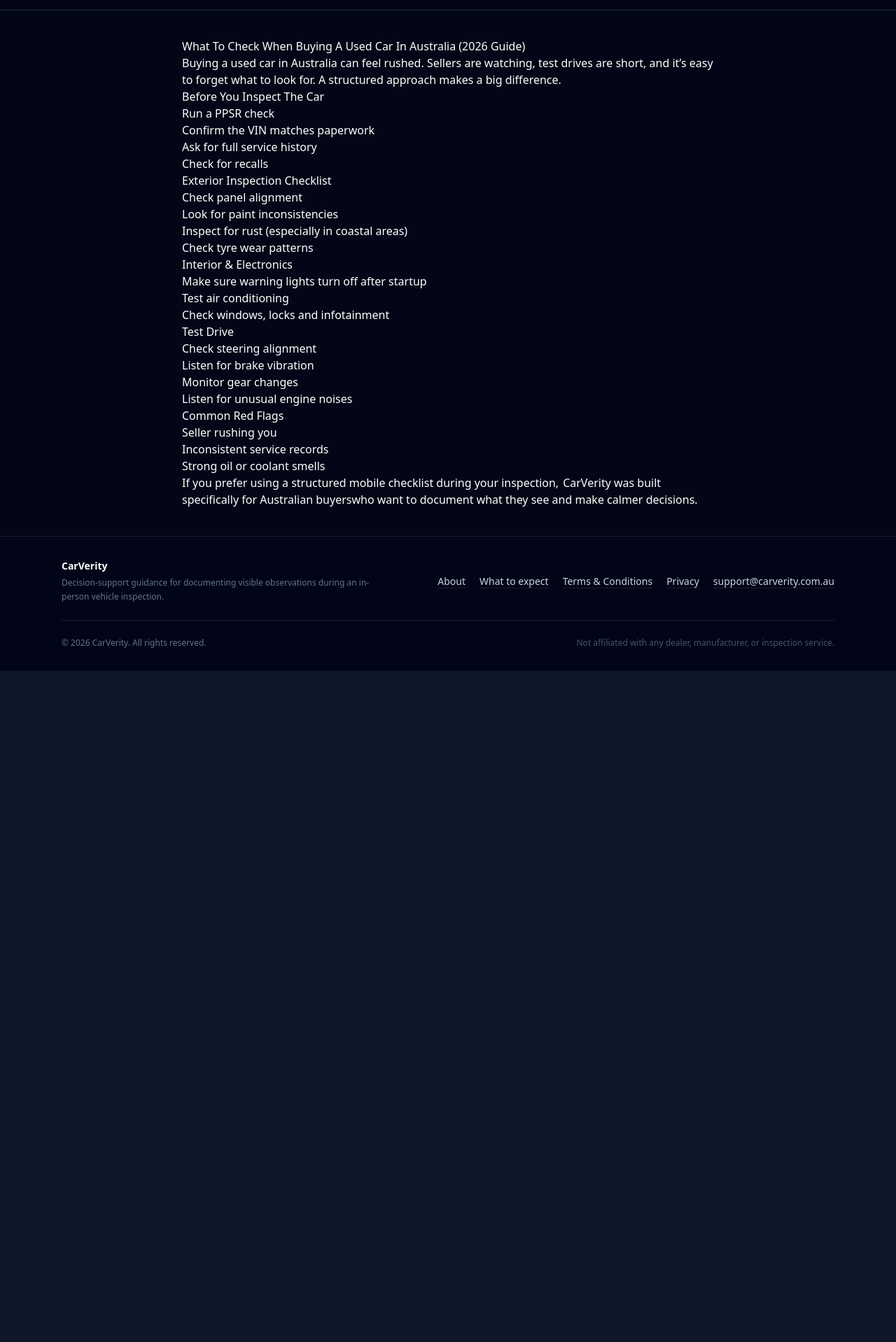
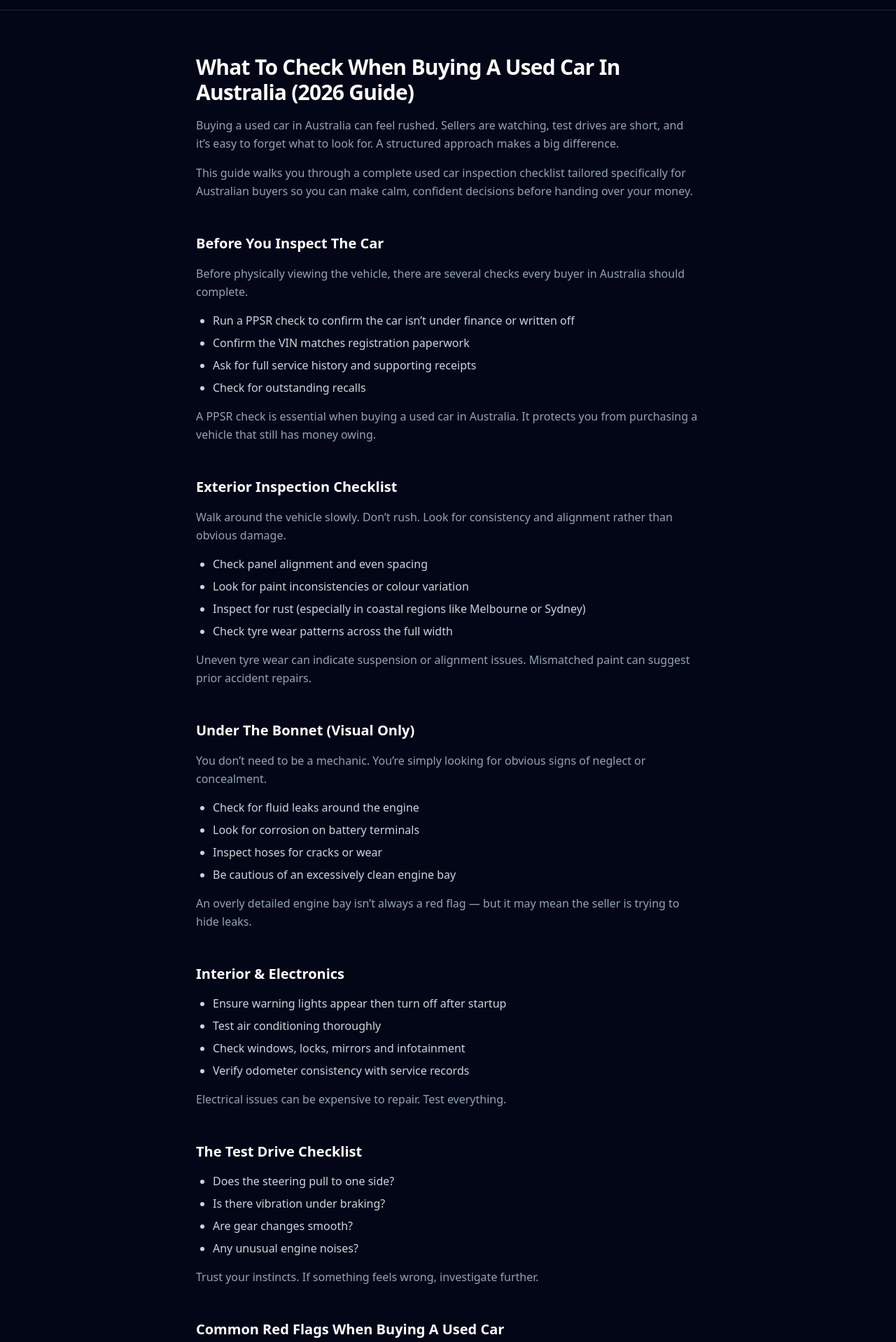
Before and after one commit to jeremy-swallow/carverity-clean, a React (Vite) app: page /what-to-check-when-buying-a-used-car-australia in a window 1280 px wide. Shown: the part 42-1960 px from the top of the page at 70% size. Before the commit the page ends 1001 px from the top, so only its background shows below. Built offline with nearby package versions, Linux system fonts and the light colour scheme; no server answers.

Commit message:
Expand Used Car Guide for SEO

```diff
--- a/src/pages/UsedCarGuide.tsx
+++ b/src/pages/UsedCarGuide.tsx
@@ -1,59 +1,169 @@
 export default function UsedCarGuide() {
   return (
-    <div style={{ maxWidth: "800px", margin: "0 auto", padding: "40px 20px" }}>
-      <h1>What To Check When Buying A Used Car In Australia (2026 Guide)</h1>
+    <div className="max-w-3xl mx-auto px-6 py-16">
+      <article className="space-y-12">
 
-      <p>
+        <header className="space-y-4">
+          <h1 className="text-3xl font-semibold tracking-tight">
+            What To Check When Buying A Used Car In Australia (2026 Guide)
+          </h1>
+          <p className="text-slate-400 text-base leading-relaxed">
             Buying a used car in Australia can feel rushed. Sellers are watching,
             test drives are short, and it’s easy to forget what to look for.
             A structured approach makes a big difference.
           </p>
+          <p className="text-slate-400 text-base leading-relaxed">
+            This guide walks you through a complete used car inspection checklist
+            tailored specifically for Australian buyers so you can make calm,
+            confident decisions before handing over your money.
+          </p>
+        </header>
 
-      <h2>Before You Inspect The Car</h2>
-      <ul>
-        <li>Run a PPSR check</li>
-        <li>Confirm the VIN matches paperwork</li>
-        <li>Ask for full service history</li>
-        <li>Check for recalls</li>
+        {/* BEFORE YOU ARRIVE */}
+        <section className="space-y-4">
+          <h2 className="text-xl font-semibold">Before You Inspect The Car</h2>
+
+          <p className="text-slate-400 leading-relaxed">
+            Before physically viewing the vehicle, there are several checks every
+            buyer in Australia should complete.
+          </p>
+
+          <ul className="list-disc pl-6 space-y-2 text-slate-300">
+            <li>Run a PPSR check to confirm the car isn’t under finance or written off</li>
+            <li>Confirm the VIN matches registration paperwork</li>
+            <li>Ask for full service history and supporting receipts</li>
+            <li>Check for outstanding recalls</li>
           </ul>
 
-      <h2>Exterior Inspection Checklist</h2>
-      <ul>
-        <li>Check panel alignment</li>
-        <li>Look for paint inconsistencies</li>
-        <li>Inspect for rust (especially in coastal areas)</li>
-        <li>Check tyre wear patterns</li>
+          <p className="text-slate-400 leading-relaxed">
+            A PPSR check is essential when buying a used car in Australia. It
+            protects you from purchasing a vehicle that still has money owing.
+          </p>
+        </section>
+
+        {/* EXTERIOR */}
+        <section className="space-y-4">
+          <h2 className="text-xl font-semibold">Exterior Inspection Checklist</h2>
+
+          <p className="text-slate-400 leading-relaxed">
+            Walk around the vehicle slowly. Don’t rush. Look for consistency and
+            alignment rather than obvious damage.
+          </p>
+
+          <ul className="list-disc pl-6 space-y-2 text-slate-300">
+            <li>Check panel alignment and even spacing</li>
+            <li>Look for paint inconsistencies or colour variation</li>
+            <li>Inspect for rust (especially in coastal regions like Melbourne or Sydney)</li>
+            <li>Check tyre wear patterns across the full width</li>
           </ul>
 
-      <h2>Interior & Electronics</h2>
-      <ul>
-        <li>Make sure warning lights turn off after startup</li>
-        <li>Test air conditioning</li>
-        <li>Check windows, locks and infotainment</li>
+          <p className="text-slate-400 leading-relaxed">
+            Uneven tyre wear can indicate suspension or alignment issues.
+            Mismatched paint can suggest prior accident repairs.
+          </p>
+        </section>
+
+        {/* UNDER BONNET */}
+        <section className="space-y-4">
+          <h2 className="text-xl font-semibold">Under The Bonnet (Visual Only)</h2>
+
+          <p className="text-slate-400 leading-relaxed">
+            You don’t need to be a mechanic. You’re simply looking for obvious
+            signs of neglect or concealment.
+          </p>
+
+          <ul className="list-disc pl-6 space-y-2 text-slate-300">
+            <li>Check for fluid leaks around the engine</li>
+            <li>Look for corrosion on battery terminals</li>
+            <li>Inspect hoses for cracks or wear</li>
+            <li>Be cautious of an excessively clean engine bay</li>
           </ul>
 
-      <h2>Test Drive</h2>
-      <ul>
-        <li>Check steering alignment</li>
-        <li>Listen for brake vibration</li>
-        <li>Monitor gear changes</li>
-        <li>Listen for unusual engine noises</li>
+          <p className="text-slate-400 leading-relaxed">
+            An overly detailed engine bay isn’t always a red flag — but it may
+            mean the seller is trying to hide leaks.
+          </p>
+        </section>
+
+        {/* INTERIOR */}
+        <section className="space-y-4">
+          <h2 className="text-xl font-semibold">Interior & Electronics</h2>
+
+          <ul className="list-disc pl-6 space-y-2 text-slate-300">
+            <li>Ensure warning lights appear then turn off after startup</li>
+            <li>Test air conditioning thoroughly</li>
+            <li>Check windows, locks, mirrors and infotainment</li>
+            <li>Verify odometer consistency with service records</li>
           </ul>
 
-      <h2>Common Red Flags</h2>
-      <ul>
+          <p className="text-slate-400 leading-relaxed">
+            Electrical issues can be expensive to repair. Test everything.
+          </p>
+        </section>
+
+        {/* TEST DRIVE */}
+        <section className="space-y-4">
+          <h2 className="text-xl font-semibold">The Test Drive Checklist</h2>
+
+          <ul className="list-disc pl-6 space-y-2 text-slate-300">
+            <li>Does the steering pull to one side?</li>
+            <li>Is there vibration under braking?</li>
+            <li>Are gear changes smooth?</li>
+            <li>Any unusual engine noises?</li>
+          </ul>
+
+          <p className="text-slate-400 leading-relaxed">
+            Trust your instincts. If something feels wrong, investigate further.
+          </p>
+        </section>
+
+        {/* RED FLAGS */}
+        <section className="space-y-4">
+          <h2 className="text-xl font-semibold">Common Red Flags When Buying A Used Car</h2>
+
+          <ul className="list-disc pl-6 space-y-2 text-slate-300">
             <li>Seller rushing you</li>
             <li>Inconsistent service records</li>
             <li>Strong oil or coolant smells</li>
+            <li>Reluctance to allow inspection</li>
+            <li>Stories that change during conversation</li>
           </ul>
 
-      <p>
+          <p className="text-slate-400 leading-relaxed">
+            There will always be another car. Walking away is often the smartest decision.
+          </p>
+        </section>
+
+        {/* WHY STRUCTURE MATTERS */}
+        <section className="space-y-4">
+          <h2 className="text-xl font-semibold">Why A Structured Inspection Matters</h2>
+
+          <p className="text-slate-400 leading-relaxed">
+            Most buyers don’t miss problems because they don’t care.
+            They miss things because they’re excited or feel pressured.
+          </p>
+
+          <p className="text-slate-400 leading-relaxed">
+            A structured checklist removes guesswork. It slows the process down
+            and ensures you evaluate the vehicle methodically.
+          </p>
+        </section>
+
+        {/* CTA */}
+        <section className="pt-10 border-t border-slate-800 space-y-4">
+          <p className="text-slate-400 leading-relaxed">
             If you prefer using a structured mobile checklist during your inspection,
-        <a href="/" style={{ marginLeft: "6px" }}>
+            <a
+              href="/"
+              className="text-white underline underline-offset-4 ml-1 hover:opacity-80 transition"
+            >
               CarVerity was built specifically for Australian buyers
-        </a>
+            </a>{" "}
             who want to document what they see and make calmer decisions.
           </p>
+        </section>
+
+      </article>
     </div>
   );
 }
```
Lines whose indentation alone changed are shown as unchanged.
